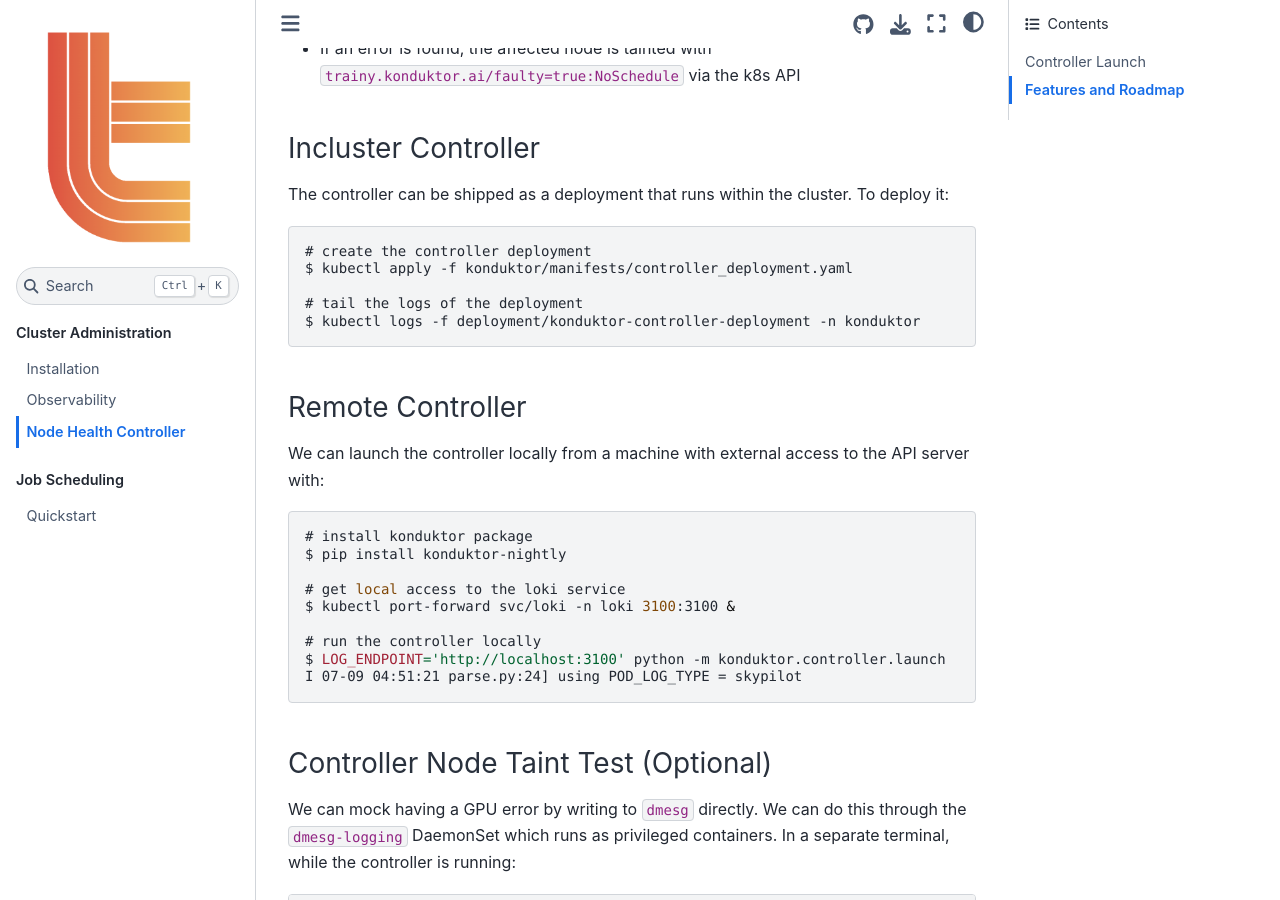
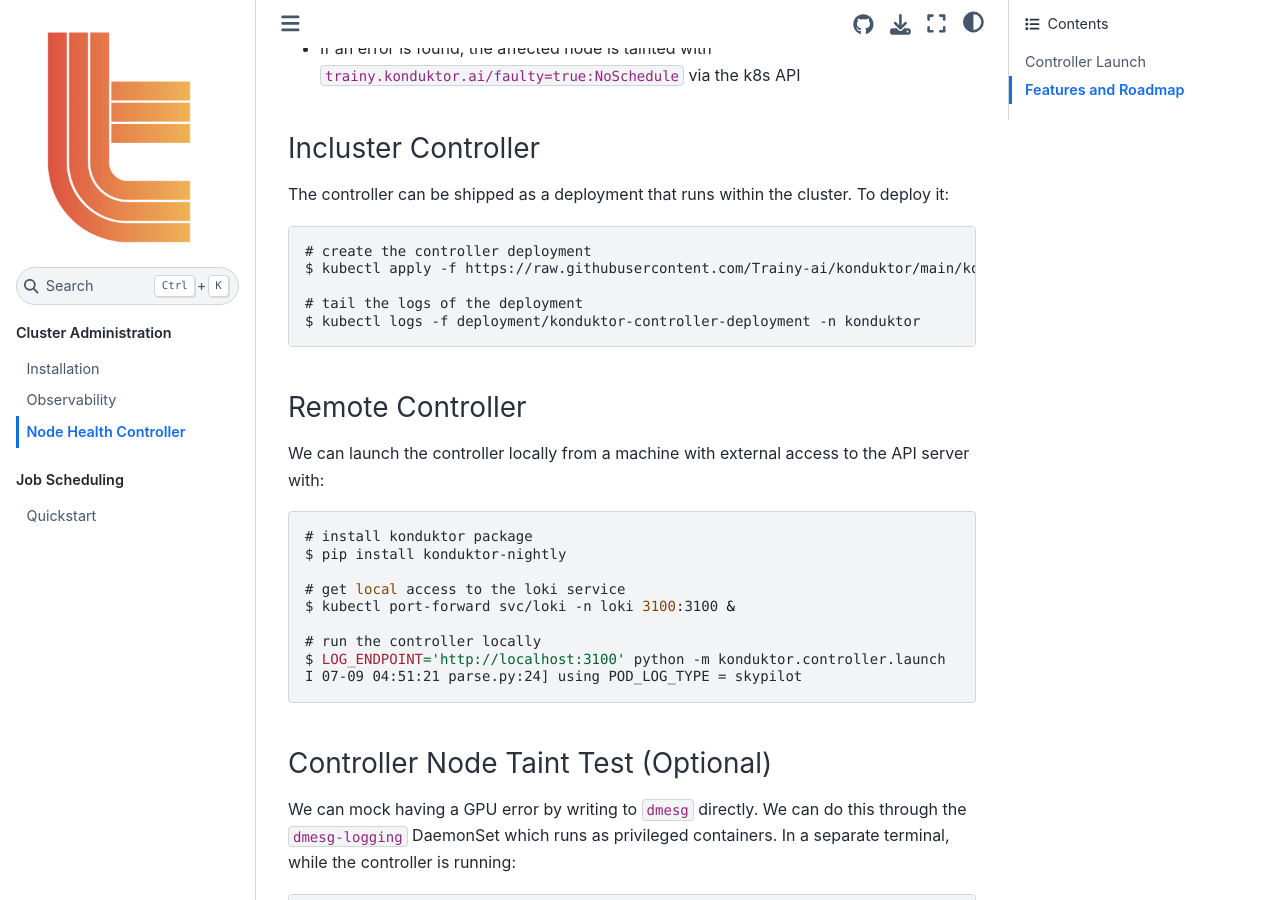
Before and after one commit to Trainy-ai/konduktor, a Sphinx documentation site: the page built from docs/source/admin/controller.rst, in a window 1280 px wide and 900 px high, scrolled down 593 px. Built offline with Sphinx 7.4.7 and the Sphinx Book theme 1.1.4, drawn with Linux system fonts in a browser that asks for light colours; some of the changed lines change nothing that is shown.

Commit message:
use github url

```diff
--- a/docs/source/admin/controller.rst
+++ b/docs/source/admin/controller.rst
@@ -32,7 +32,7 @@ The controller can be shipped as a deployment that runs within the cluster. To d
 .. code-block:: console
 
     # create the controller deployment
-    $ kubectl apply -f konduktor/manifests/controller_deployment.yaml
+    $ kubectl apply -f https://raw.githubusercontent.com/Trainy-ai/konduktor/main/konduktor/manifests/controller_deployment.yaml
 
     # tail the logs of the deployment
     $ kubectl logs -f deployment/konduktor-controller-deployment -n konduktor
```
